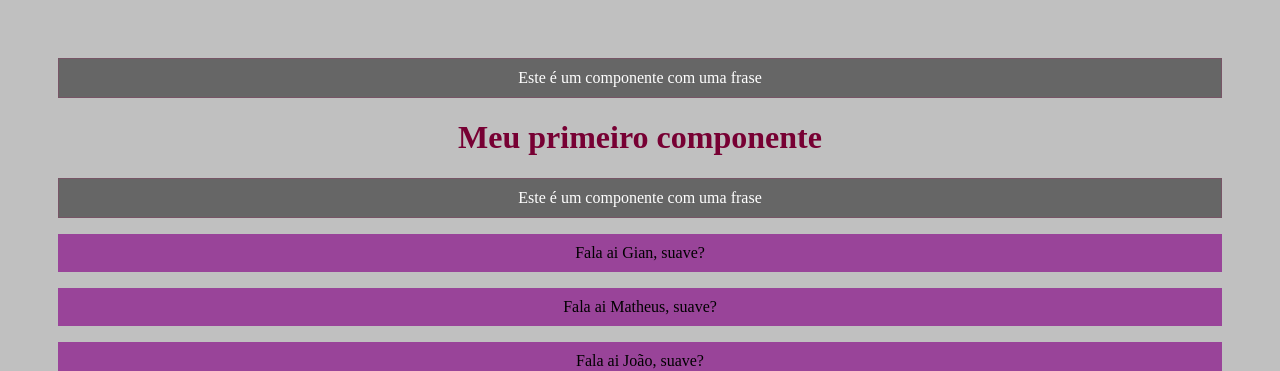
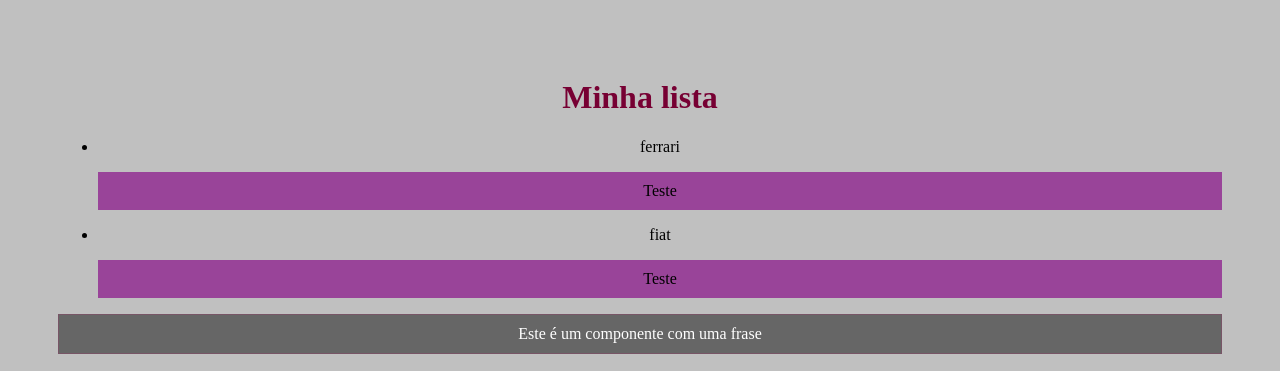
Before and after one commit to Gian-Roso/Estudo-React, a React (Create React App) app: page / in a window 1280 px wide. Shown: the top 371 px of the page. Built offline with nearby package versions, Linux system fonts and the light colour scheme.

Commit message:
ADD/UPDATE:memo:: Adição de Fragmento React

```diff
--- a/src/App.js
+++ b/src/App.js
@@ -3,6 +3,7 @@
 import SayMyName from './components/SayMyName';
 import Pessoa from './components/Pessoa';
 import Frase from './components/Frase';
+import List from './components/List';
 
 function App() {
 
@@ -10,6 +11,8 @@
 
   return (
     <div className="App">
+
+      <List/>
       <Frase/>
       <HelloWord/>
       <SayMyName nome="Gian"/>
--- /dev/null
+++ b/src/components/Item.js
@@ -0,0 +1,10 @@
+function Item(props) {
+    return (
+        <>
+            <li>{props.marca}</li>
+            <p>Teste</p>
+        </>
+    )
+}
+
+export default Item
--- /dev/null
+++ b/src/components/List.js
@@ -0,0 +1,55 @@
+import Item from "./Item"
+
+// Fragmentado com props
+function List() {
+
+    return (
+        <>
+            <h1>Minha lista</h1>
+            <ul>
+                <Item marca="ferrari"/>
+                <Item marca="fiat"/>
+            </ul>
+        </>
+    )
+}
+
+export default List
+
+
+//Fragmentado
+// function List() {
+
+//     //Esse é o fragment, uma tag vazia
+//     return (
+//         <>
+//             <h1>Minha lista</h1>
+//             <ul>
+//                 <li>Item 1</li>
+//                 <li>Item 2</li>
+//                 <li>Item 3</li>
+//                 <li>Item 4</li>
+//             </ul>
+//         </>
+//     )
+// }
+
+// export default List
+
+// Jeito convencional
+// function List() {
+
+//     return (
+//         <div>
+//             <h1>Minha lista</h1>
+//             <ul>
+//                 <il>Item 1</il>
+//                 <il>Item 2</il>
+//                 <il>Item 3</il>
+//                 <il>Item 4</il>
+//             </ul>
+//         </div>
+//     )
+// }
+
+// export default List
```
Also changed, not shown: anotações.txt.
